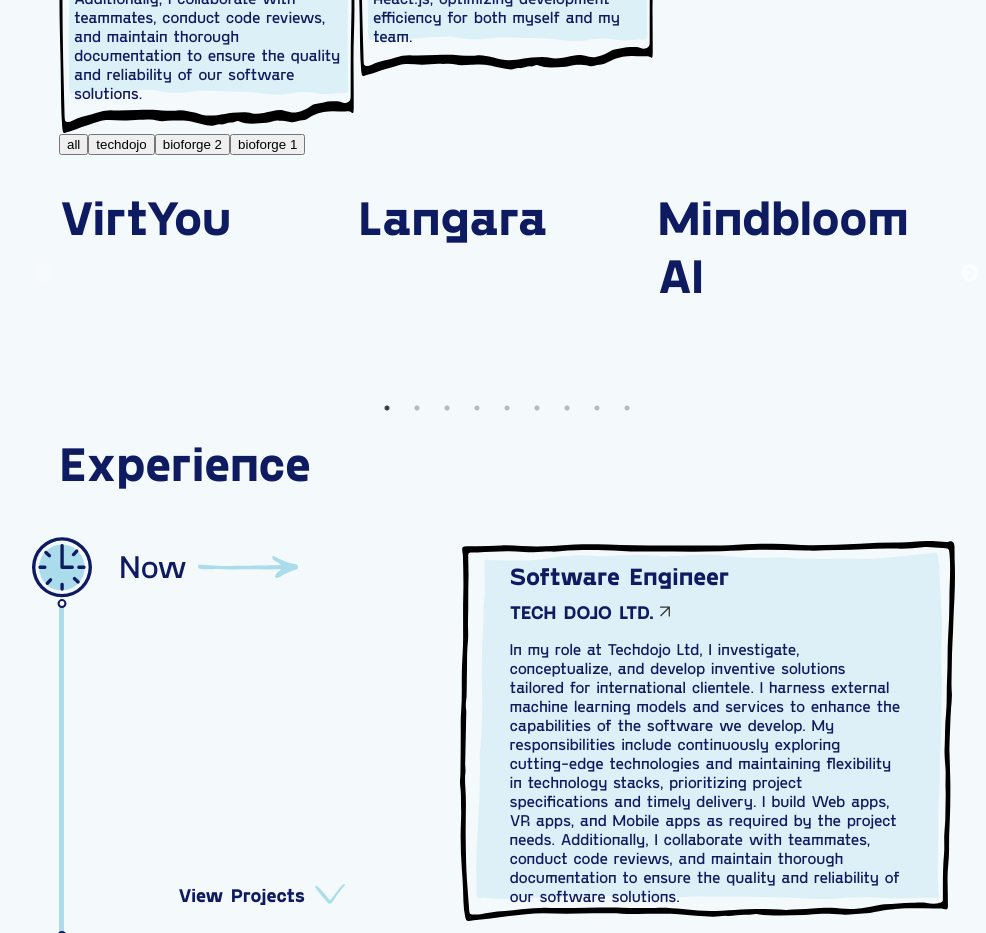
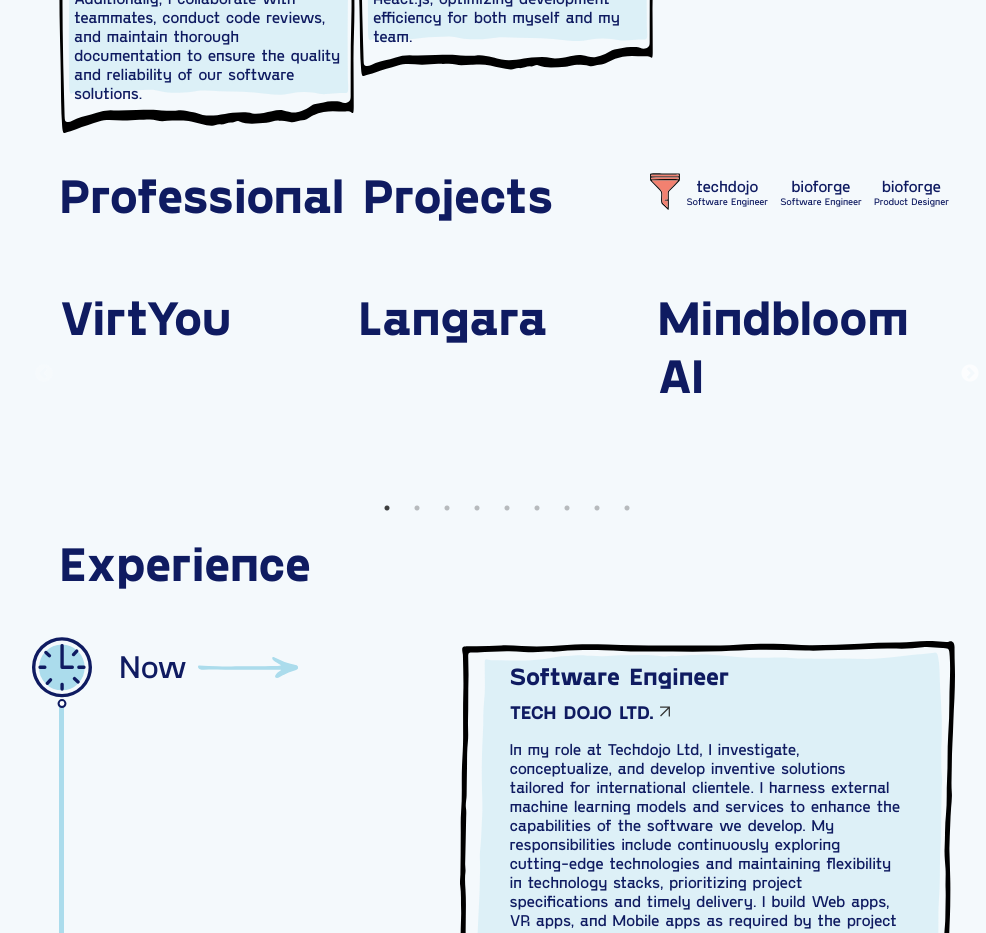
Before and after one commit to AbrarChowdhury/next-portfolio, a Next.js app: page / in a window 1280 px wide. Shown: the part 2120-3053 px from the top of the page, without its empty margins (133-1119 px from the left). Built offline with nearby package versions, Linux system fonts and the light colour scheme.

Commit message:
add filter text and icon

```diff
--- a/components/newXP/XpSection.js
+++ b/components/newXP/XpSection.js
@@ -6,7 +6,6 @@
 import Projects from "./Projects"
 const XpSection = () => {
   const [displayProjects, setProjects] = useState(projects)
-
 
   const filterProjects = (during) => {
     // techdojo
@@ -62,11 +61,39 @@
     <div>
       <h1>Experience</h1>
       <CardCarousel cards={experienceCards} />
-      <button onClick={()=>filterProjects("all")}>all</button>
-      <button onClick={()=>filterProjects("techdojo")}>techdojo</button>
-      <button onClick={()=>filterProjects("bioforge-2")}>bioforge 2</button>
-      <button onClick={()=>filterProjects("bioforge-1")}>bioforge 1</button>
-      {/* <Projects project={{ title: "masti" }} /> */}
+      <div style={{display:"flex", justifyContent:"space-between", alignItems:"baseline"}}>
+        <h1>Professional Projects</h1>
+        <div style={{display:"flex"}}>
+          <img src='/images/filter.svg' alt='filter icon' width={"30px"} />
+          {/* <div
+            className='filter-container'
+            onClick={() => filterProjects("all")}
+          >
+            <div>all</div>
+          </div> */}
+          <div
+            className='filter-container'
+            onClick={() => filterProjects("techdojo")}
+          >
+            <div className='title'>techdojo</div>
+            <div className='sub'>Software Engineer</div>
+          </div>
+          <div
+            className='filter-container'
+            onClick={() => filterProjects("bioforge-2")}
+          >
+            <div className='title'>bioforge</div>
+            <div className='sub'>Software Engineer</div>
+          </div>
+          <div
+            className='filter-container'
+            onClick={() => filterProjects("bioforge-1")}
+          >
+            <div className='title'>bioforge</div>
+            <div className='sub'>Product Designer</div>
+          </div>
+        </div>
+      </div>
       <CardCarousel cards={projectCards} />
     </div>
   )
--- a/styles/globals.css
+++ b/styles/globals.css
@@ -76,6 +76,16 @@
 }
 
 /* EXPERIENCE */
+/* NEW */
+.filter-container {
+  text-align: center;
+  margin: 6px;
+  .sub {
+    font-size: 0.6em;
+
+  }
+}
+/* NEW */
 .experienceContainer {
   position: relative;
   /* border-bottom: 5px solid #abdcec; */
```
Also changed, not shown: public/images/filter.svg (added).
